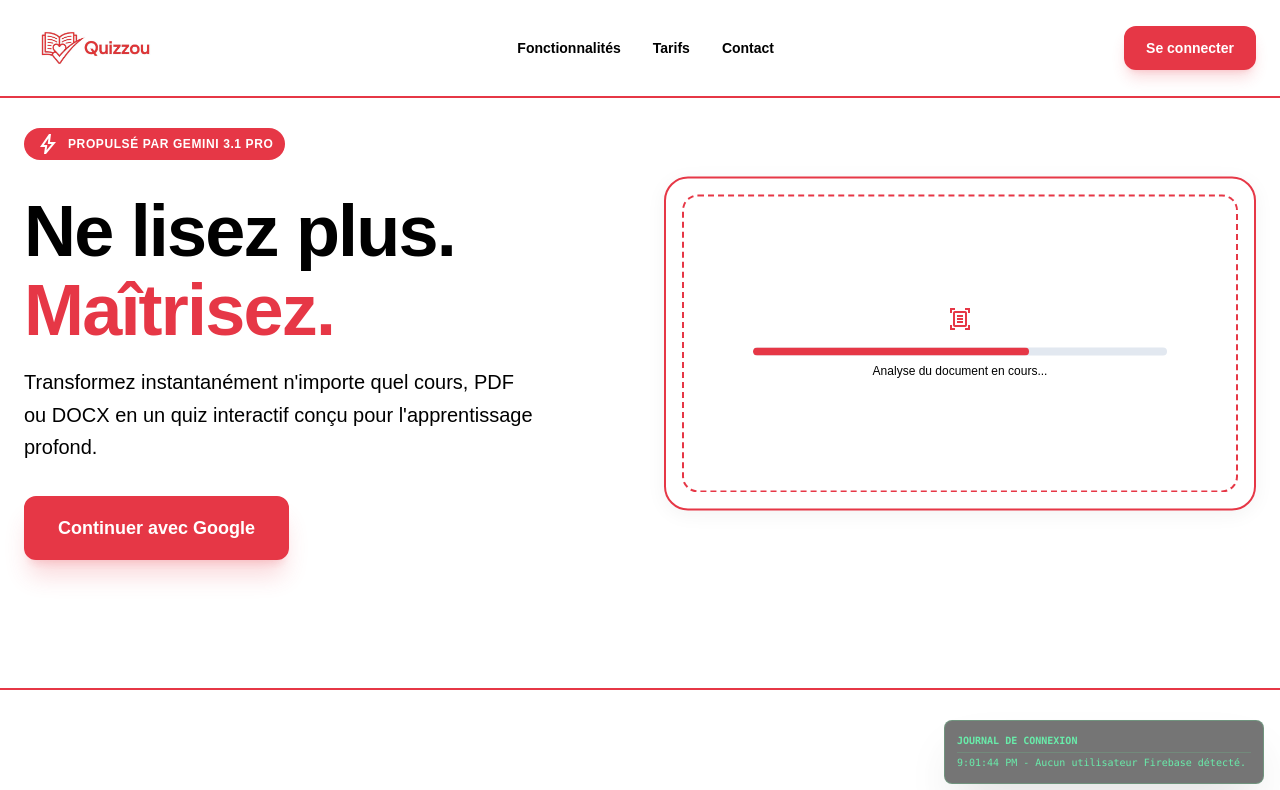
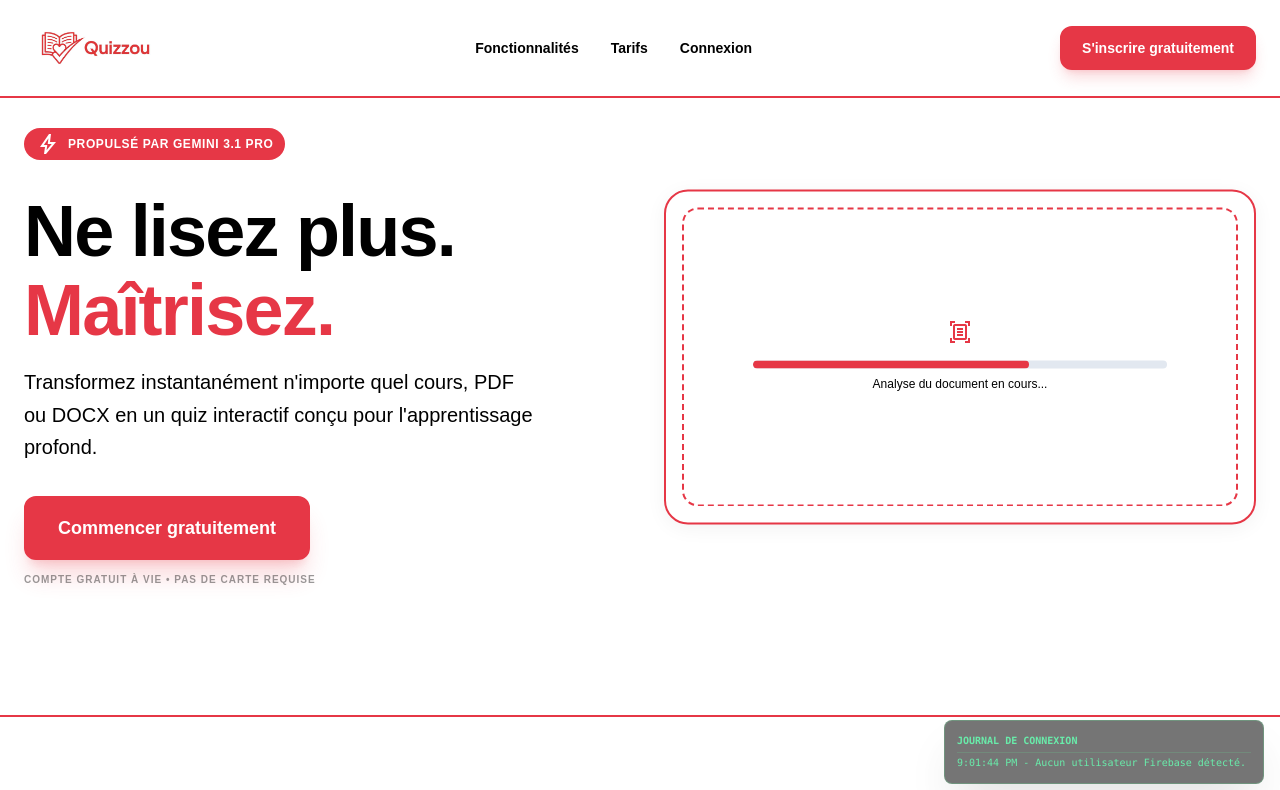
Before and after one commit to daliyvan4-design/Quizzou, a Next.js app: page / in a window 1280 px wide. Shown: the top 790 px of the page. Built offline with nearby package versions, Linux system fonts and the light colour scheme; no server answers.

Commit message:
UX: Add S'inscrire and Commencer buttons to clarify onboarding

```diff
--- a/src/app/page.tsx
+++ b/src/app/page.tsx
@@ -178,11 +178,13 @@ export default function Home() {
           <nav className="hidden md:flex items-center gap-8">
             <Link className="text-sm font-bold hover:text-primary transition-colors" href="/features">Fonctionnalités</Link>
             <Link className="text-sm font-bold hover:text-primary transition-colors" href="/pricing">Tarifs</Link>
-            <Link className="text-sm font-bold hover:text-primary transition-colors" href="/contact">Contact</Link>
+            <button onClick={handleLogin} disabled={isLoggingIn} className="text-sm font-bold hover:text-primary transition-colors">
+              Connexion
+            </button>
           </nav>
           <div className="flex items-center gap-4">
             <button onClick={handleLogin} disabled={isLoggingIn} className="hidden md:flex items-center gap-2 bg-primary text-white border-2 border-primary px-5 py-2.5 rounded-xl text-sm font-bold shadow-lg shadow-primary/20 hover:bg-white hover:text-primary transition-all hover:scale-105 active:scale-95 disabled:opacity-50">
-              {isLoggingIn ? "Patientez..." : "Se connecter"}
+              {isLoggingIn ? "Patientez..." : "S'inscrire gratuitement"}
             </button>
             <button onClick={() => setIsMobileMenuOpen(!isMobileMenuOpen)} className="md:hidden text-primary p-2">
               <span className="material-symbols-outlined text-3xl">menu</span>
@@ -200,10 +202,12 @@ export default function Home() {
           <nav className="flex flex-col gap-6 items-center text-center w-full mb-8">
             <Link onClick={() => setIsMobileMenuOpen(false)} className="text-xl font-black text-black hover:text-primary transition-colors" href="/features">Fonctionnalités</Link>
             <Link onClick={() => setIsMobileMenuOpen(false)} className="text-xl font-black text-black hover:text-primary transition-colors" href="/pricing">Tarifs</Link>
-            <Link onClick={() => setIsMobileMenuOpen(false)} className="text-xl font-black text-black hover:text-primary transition-colors" href="/contact">Contact</Link>
+            <button onClick={() => { setIsMobileMenuOpen(false); handleLogin(); }} disabled={isLoggingIn} className="text-xl font-black text-black hover:text-primary transition-colors">
+              Se connecter
+            </button>
           </nav>
           <button onClick={() => { setIsMobileMenuOpen(false); handleLogin(); }} disabled={isLoggingIn} className="flex justify-center items-center gap-2 bg-primary text-white border-2 border-primary px-8 py-4 rounded-xl text-lg font-bold shadow-lg w-full transition-all active:scale-95 disabled:opacity-50">
-            {isLoggingIn ? "Patientez..." : "Se connecter avec Google"}
+            {isLoggingIn ? "Patientez..." : "Commencer gratuitement"}
           </button>
         </div>
       )}
@@ -225,9 +229,12 @@ export default function Home() {
             </div>
             <div className="flex flex-col sm:flex-row gap-4 justify-center lg:justify-start">
               <button onClick={handleLogin} disabled={isLoggingIn} className="flex items-center justify-center gap-3 bg-primary text-white border-2 border-primary px-8 py-4 rounded-xl text-lg font-bold shadow-xl shadow-primary/20 hover:bg-white hover:text-primary transition-all hover:scale-105 active:scale-95 cursor-pointer disabled:opacity-50">
-                {isLoggingIn ? "Connexion..." : "Continuer avec Google"}
+                {isLoggingIn ? "Connexion..." : "Commencer gratuitement"}
               </button>
             </div>
+            <p className="text-[10px] text-black/40 font-bold uppercase tracking-widest mt-[-20px] lg:text-left text-center">
+              Compte gratuit à vie • Pas de carte requise
+            </p>
           </div>
 
           <div className="relative mx-auto w-full max-w-sm lg:max-w-full animate-float">
```
